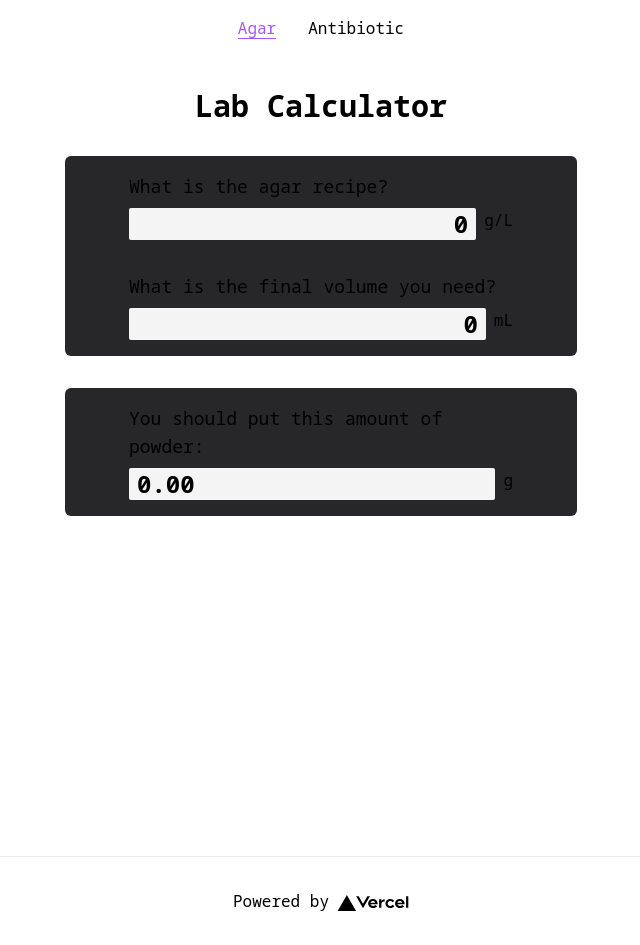
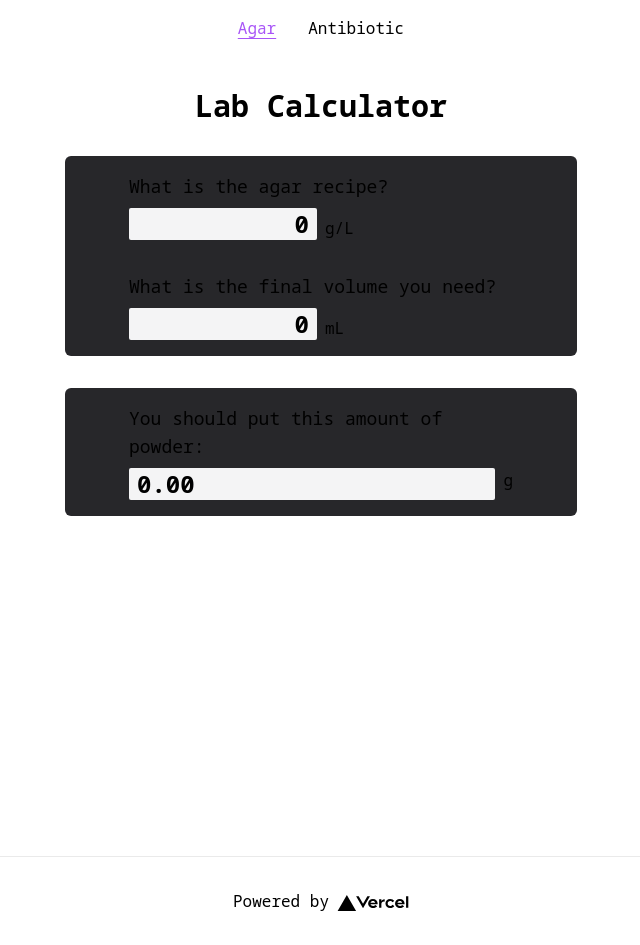
Before and after one commit to JNer1/lab-calculator, a Next.js app: page / in a window 1280 px wide. Shown: the whole page, without its empty margins (319-959 px from the left). Built offline with nearby package versions, Linux system fonts and the light colour scheme.

Commit message:
refactor: use QuestionBlock component for agar calculator

```diff
--- a/components/AgarCalculator.tsx
+++ b/components/AgarCalculator.tsx
@@ -1,4 +1,5 @@
 import { useEffect, useState } from "react";
+import QuestionBlock from "./QuestionBlock";
 import UserInput from "./UserInput";
 
 const AgarCalculator = () => {
@@ -24,25 +25,19 @@ const AgarCalculator = () => {
       <h1 className="text-center text-3xl font-bold">Lab Calculator</h1>
 
       <div className="flex w-full max-w-lg flex-col items-start gap-8 rounded-md bg-zinc-800 p-4 lg:px-16">
-        <div className="flex flex-col gap-2">
-          <p className="text-lg">What is the agar recipe?</p>
-          <div className="flex gap-2">
-            <div>
-              <UserInput value={recipeValue} setValue={setRecipeValue} />
-            </div>
-            <span>g/L</span>
-          </div>
-        </div>
+        <QuestionBlock
+          question="What is the agar recipe?"
+          value={recipeValue}
+          setValue={setRecipeValue}
+          unit="g/L"
+        />
 
-        <div className="flex flex-col gap-2">
-          <p className="text-lg">What is the final volume you need?</p>
-          <div className="flex gap-2">
-            <div>
-              <UserInput value={volumeValue} setValue={setVolumeValue} />
-            </div>
-            <span>mL</span>
-          </div>
-        </div>
+        <QuestionBlock
+          question="What is the final volume you need?"
+          value={volumeValue}
+          setValue={setVolumeValue}
+          unit="mL"
+        />
       </div>
 
       <div className="flex w-full max-w-lg flex-col items-start gap-8 rounded-md bg-zinc-800 p-4 lg:px-16">
```
